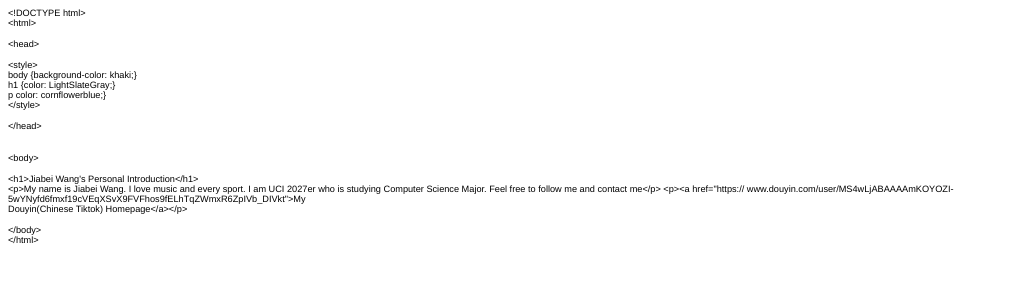
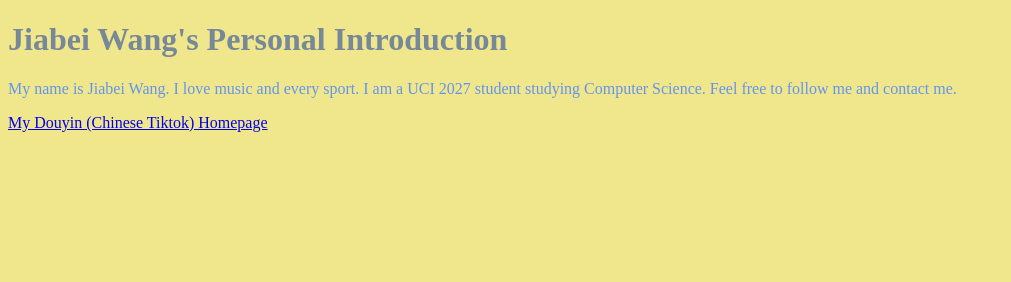
Before and after one commit to DDHJK/Assignment-4, a plain HTML site: page index.html in a window 1280 px wide. Shown: the whole page, without its empty margins (0-1011 px from the left). Drawn offline with Linux system fonts and the light colour scheme.

Commit message:
Update index.html

```diff
--- a/index.html
+++ b/index.html
@@ -1,39 +1,15 @@
-<!DOCTYPE html PUBLIC "-//W3C//DTD HTML 4.01//EN" "http://www.w3.org/TR/html4/strict.dtd">
+<!DOCTYPE html>
 <html>
 <head>
-  <meta http-equiv="Content-Type" content="text/html; charset=utf-8">
-  <meta http-equiv="Content-Style-Type" content="text/css">
-  <title></title>
-  <meta name="Generator" content="Cocoa HTML Writer">
-  <meta name="CocoaVersion" content="2113.3">
-  <style type="text/css">
-    p.p1 {margin: 0.0px 0.0px 0.0px 0.0px; font: 9.2px Helvetica}
-    p.p2 {margin: 0.0px 0.0px 0.0px 0.0px; font: 9.2px Helvetica; min-height: 11.0px}
+  <style>
+    body {background-color: khaki;}
+    h1 {color: LightSlateGray;}
+    p {color: cornflowerblue;} /* Corrected the style for paragraph */
   </style>
 </head>
 <body>
-<p class="p1">&lt;!DOCTYPE html&gt;</p>
-<p class="p1">&lt;html&gt;</p>
-<p class="p2"><br></p>
-<p class="p1">&lt;head&gt;</p>
-<p class="p2"><br></p>
-<p class="p1">&lt;style&gt;</p>
-<p class="p1">body {background-color: khaki;}</p>
-<p class="p1">h1 {color: LightSlateGray;}</p>
-<p class="p1">p color: cornflowerblue;}<span class="Apple-converted-space"> </span></p>
-<p class="p1">&lt;/style&gt;<span class="Apple-converted-space"> </span></p>
-<p class="p2"><br></p>
-<p class="p1">&lt;/head&gt;<span class="Apple-converted-space"> </span></p>
-<p class="p2"><br></p>
-<p class="p2"><br></p>
-<p class="p1">&lt;body&gt;</p>
-<p class="p2"><br></p>
-<p class="p1">&lt;h1&gt;Jiabei Wang's Personal Introduction&lt;/h1&gt;</p>
-<p class="p1">&lt;p&gt;My name is Jiabei Wang. I love music and every sport. I am UCI 2027er who is studying Computer Science Major. Feel free to follow me and contact me&lt;/p&gt; &lt;p&gt;&lt;a href="https:// www.douyin.com/user/MS4wLjABAAAAmKOYOZI-</p>
-<p class="p1">5wYNyfd6fmxf19cVEqXSvX9FVFhos9fELhTqZWmxR6ZpIVb_DIVkt"&gt;My</p>
-<p class="p1">Douyin(Chinese Tiktok) Homepage&lt;/a&gt;&lt;/p&gt;</p>
-<p class="p2"><br></p>
-<p class="p1">&lt;/body&gt;<span class="Apple-converted-space"> </span></p>
-<p class="p1">&lt;/html&gt;</p>
+  <h1>Jiabei Wang's Personal Introduction</h1>
+  <p>My name is Jiabei Wang. I love music and every sport. I am a UCI 2027 student studying Computer Science. Feel free to follow me and contact me.</p>
+  <p><a href="https://www.douyin.com/user/MS4wLjABAAAAmKOYOZI-5wYNyfd6fmxf19cVEqXSvX9FVFhos9fELhTqZWmxR6ZpIVb_DIVkt">My Douyin (Chinese Tiktok) Homepage</a></p>
 </body>
 </html>
```
